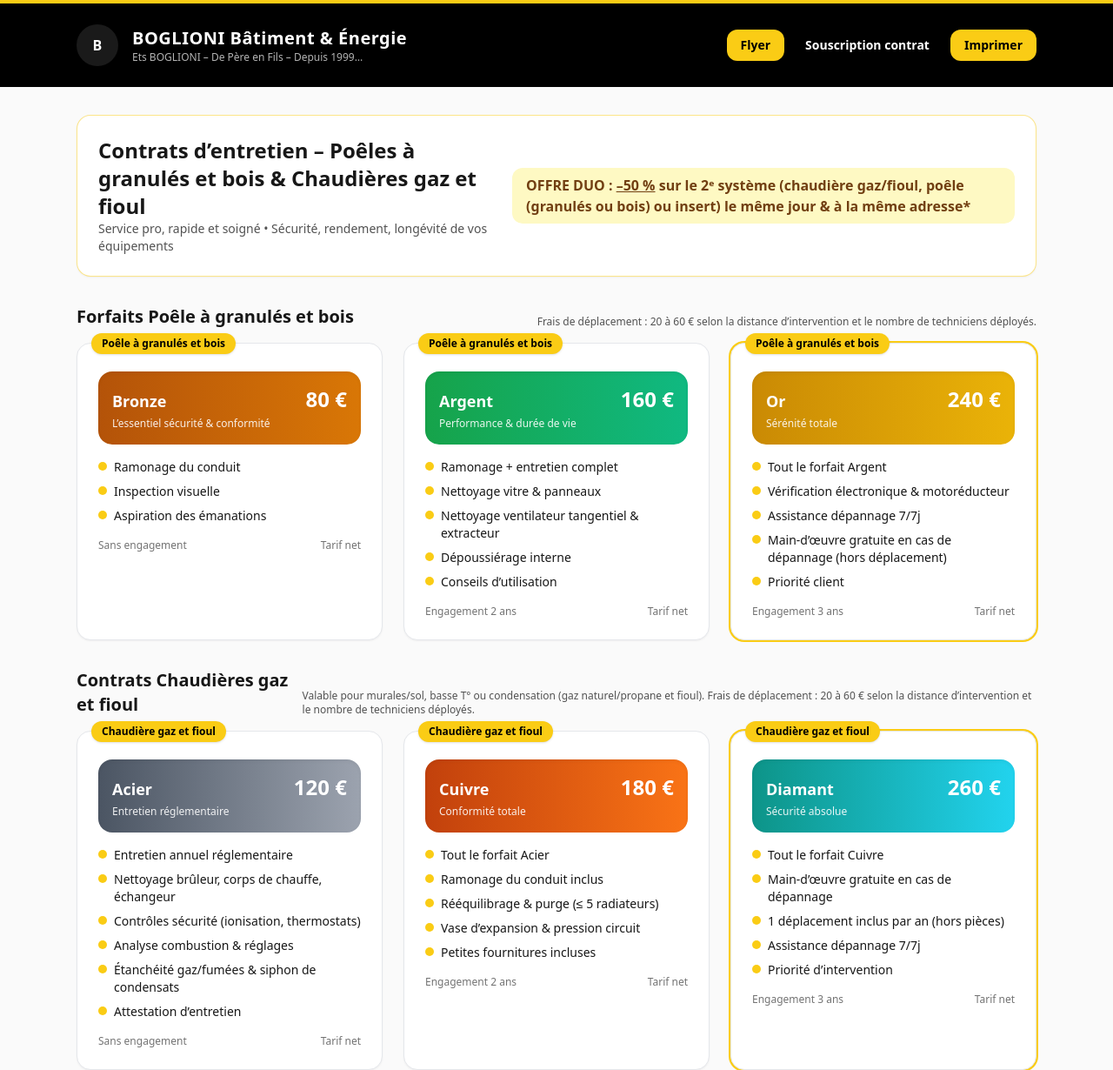
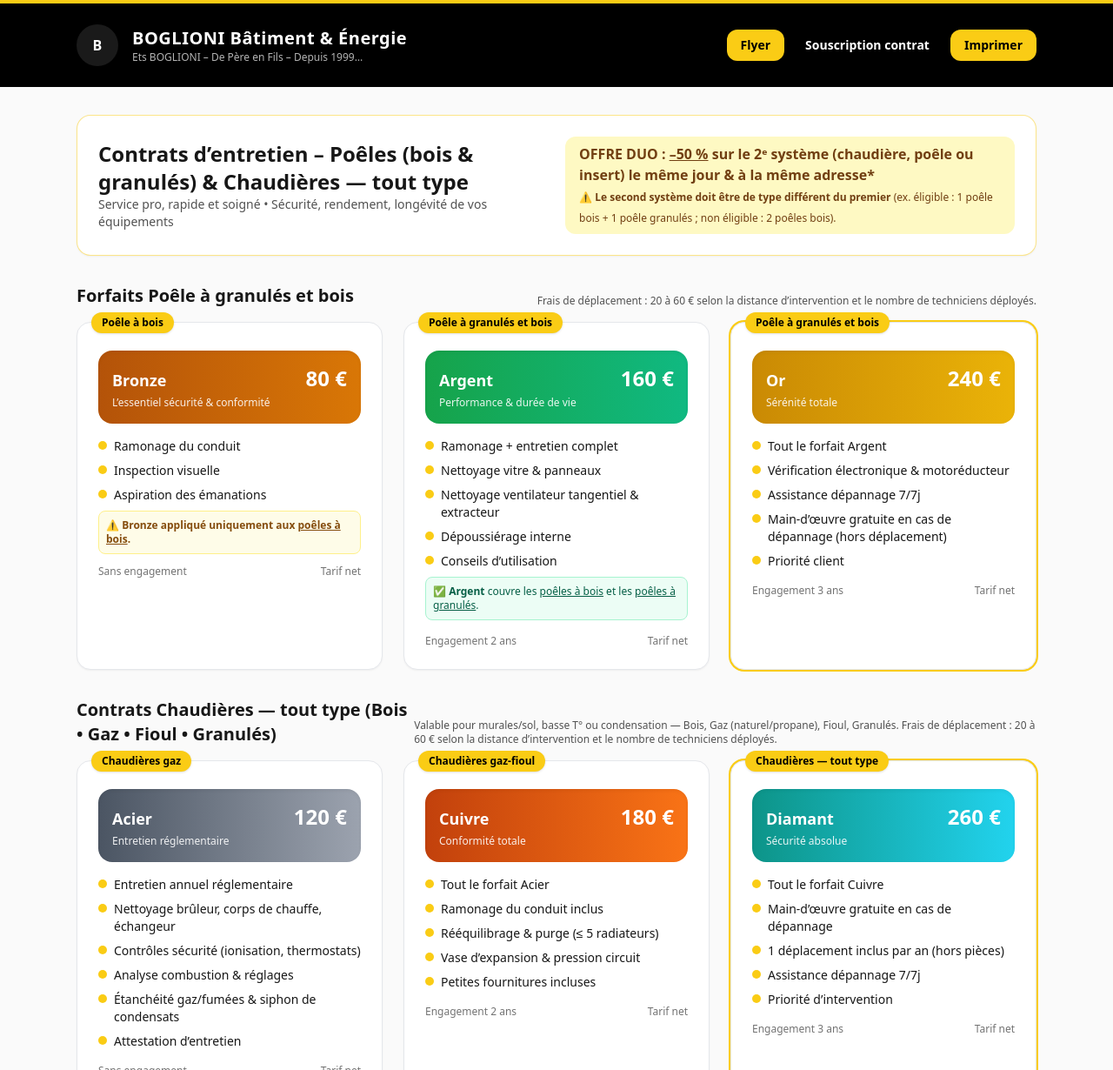
Before and after one commit to pdg-boglioni/boglioni-offres, a plain HTML site: page index.html in a window 1280 px wide. Shown: the top 1230 px of the page at 87% size. Drawn offline with nearby package versions, Linux system fonts and the light colour scheme.

Commit message:
Add files via upload

```diff
--- a/index.html
+++ b/index.html
@@ -6,7 +6,7 @@
   <title>BOGLIONI — Contrats d’entretien (Flyer + Souscription)</title>
   <script src="https://cdn.tailwindcss.com"></script>
   <style>
-    @media print { .print\\:hidden { display: none !important; } }
+    @media print { .print\:hidden { display: none !important; } }
   </style>
 </head>
 <body class="min-h-screen w-full bg-neutral-50 text-neutral-900">
@@ -34,11 +34,12 @@
         <div class="rounded-2xl border border-yellow-400/50 bg-white p-6 shadow-sm">
           <div class="flex flex-col gap-3 md:flex-row md:items-center md:justify-between">
             <div>
-              <h2 class="text-2xl font-bold">Contrats d’entretien – Poêles à granulés et bois &amp; Chaudières gaz et fioul</h2>
+              <h2 class="text-2xl font-bold">Contrats d’entretien – Poêles (bois &amp; granulés) &amp; Chaudières — tout type</h2>
               <p class="text-sm text-neutral-600">Service pro, rapide et soigné • Sécurité, rendement, longévité de vos équipements</p>
             </div>
             <div class="rounded-xl bg-yellow-100 px-4 py-2 text-yellow-900 font-semibold">
-              OFFRE DUO : <span class="underline">–50 %</span> sur le 2ᵉ système (chaudière gaz/fioul, poêle (granulés ou bois) ou insert) le même jour &amp; à la même adresse*
+              OFFRE DUO : <span class="underline">–50 %</span> sur le 2ᵉ système (chaudière, poêle ou insert) le même jour &amp; à la même adresse*<br>
+              <span class="text-xs font-normal">⚠️ <strong>Le second système doit être de type différent du premier</strong> (ex. éligible : 1 poêle bois + 1 poêle granulés ; non éligible : 2 poêles bois).</span>
             </div>
           </div>
         </div>
@@ -51,9 +52,9 @@
           <p class="text-xs text-neutral-600">Frais de déplacement : 20 à 60 € selon la distance d’intervention et le nombre de techniciens déployés.</p>
         </div>
         <div class='grid gap-6 md:grid-cols-3'>
-          <!-- Bronze -->
+          <!-- Bronze (bois uniquement) -->
           <div class="relative rounded-2xl border bg-white p-6 shadow-sm">
-            <div class="absolute -top-3 left-4 rounded-full bg-yellow-400 px-3 py-1 text-xs font-semibold text-black shadow">Poêle à granulés et bois</div>
+            <div class="absolute -top-3 left-4 rounded-full bg-yellow-400 px-3 py-1 text-xs font-semibold text-black shadow">Poêle à bois</div>
             <div class="mt-2 rounded-2xl bg-gradient-to-r from-amber-700 to-amber-600 p-4 text-white shadow-inner">
               <div class="flex items-baseline justify-between">
                 <h4 class="text-lg font-semibold">Bronze</h4>
@@ -66,13 +67,16 @@
               <li class="flex gap-2"><span class="mt-1 inline-block h-2.5 w-2.5 shrink-0 rounded-full bg-yellow-400"></span><span>Inspection visuelle</span></li>
               <li class="flex gap-2"><span class="mt-1 inline-block h-2.5 w-2.5 shrink-0 rounded-full bg-yellow-400"></span><span>Aspiration des émanations</span></li>
             </ul>
-            <div class="mt-4 flex items-center justify-between text-xs text-neutral-500">
+            <div class="mt-2 text-xs text-yellow-800 bg-yellow-50 border border-yellow-200 rounded-lg p-2">
+              ⚠️ <strong>Bronze appliqué uniquement aux <u>poêles à bois</u>.</strong>
+            </div>
+            <div class="mt-3 flex items-center justify-between text-xs text-neutral-500">
               <span>Sans engagement</span>
               <span>Tarif net</span>
             </div>
           </div>
 
-          <!-- Argent -->
+          <!-- Argent (bois + granulés) -->
           <div class="relative rounded-2xl border bg-white p-6 shadow-sm">
             <div class="absolute -top-3 left-4 rounded-full bg-yellow-400 px-3 py-1 text-xs font-semibold text-black shadow">Poêle à granulés et bois</div>
             <div class="mt-2 rounded-2xl bg-gradient-to-r from-green-600 to-emerald-500 p-4 text-white shadow-inner">
@@ -89,13 +93,16 @@
               <li class="flex gap-2"><span class="mt-1 inline-block h-2.5 w-2.5 shrink-0 rounded-full bg-yellow-400"></span><span>Dépoussiérage interne</span></li>
               <li class="flex gap-2"><span class="mt-1 inline-block h-2.5 w-2.5 shrink-0 rounded-full bg-yellow-400"></span><span>Conseils d’utilisation</span></li>
             </ul>
+            <div class="mt-2 text-xs text-emerald-800 bg-emerald-50 border border-emerald-200 rounded-lg p-2">
+              ✅ <strong>Argent</strong> couvre les <u>poêles à bois</u> et les <u>poêles à granulés</u>.
+            </div>
             <div class="mt-4 flex items-center justify-between text-xs text-neutral-500">
               <span>Engagement 2 ans</span>
               <span>Tarif net</span>
             </div>
           </div>
 
-          <!-- Or -->
+          <!-- Or (bois + granulés) -->
           <div class="relative rounded-2xl border bg-white p-6 shadow-sm ring-2 ring-yellow-400">
             <div class="absolute -top-3 left-4 rounded-full bg-yellow-400 px-3 py-1 text-xs font-semibold text-black shadow">Poêle à granulés et bois</div>
             <div class="mt-2 rounded-2xl bg-gradient-to-r from-yellow-600 to-yellow-500 p-4 text-white shadow-inner">
@@ -120,16 +127,16 @@
         </div>
       </section>
 
-      <!-- CHAUDIERES -->
+      <!-- CHAUDIÈRES -->
       <section class="mx-auto max-w-6xl px-6 pb-8">
         <div class="mb-4 flex items-end justify-between">
-          <h3 class="text-xl font-bold">Contrats Chaudières gaz et fioul</h3>
-          <p class="text-xs text-neutral-600">Valable pour murales/sol, basse T° ou condensation (gaz naturel/propane et fioul). Frais de déplacement : 20 à 60 € selon la distance d’intervention et le nombre de techniciens déployés.</p>
+          <h3 class="text-xl font-bold">Contrats Chaudières — tout type (Bois • Gaz • Fioul • Granulés)</h3>
+          <p class="text-xs text-neutral-600">Valable pour murales/sol, basse T° ou condensation — Bois, Gaz (naturel/propane), Fioul, Granulés. Frais de déplacement : 20 à 60 € selon la distance d’intervention et le nombre de techniciens déployés.</p>
         </div>
         <div class='grid gap-6 md:grid-cols-3'>
           <!-- Acier -->
           <div class="relative rounded-2xl border bg-white p-6 shadow-sm">
-            <div class="absolute -top-3 left-4 rounded-full bg-yellow-400 px-3 py-1 text-xs font-semibold text-black shadow">Chaudière gaz et fioul</div>
+            <div class="absolute -top-3 left-4 rounded-full bg-yellow-400 px-3 py-1 text-xs font-semibold text-black shadow">Chaudières gaz</div>
             <div class="mt-2 rounded-2xl bg-gradient-to-r from-gray-600 to-gray-400 p-4 text-white shadow-inner">
               <div class="flex items-baseline justify-between">
                 <h4 class="text-lg font-semibold">Acier</h4>
@@ -153,7 +160,7 @@
 
           <!-- Cuivre -->
           <div class="relative rounded-2xl border bg-white p-6 shadow-sm">
-            <div class="absolute -top-3 left-4 rounded-full bg-yellow-400 px-3 py-1 text-xs font-semibold text-black shadow">Chaudière gaz et fioul</div>
+            <div class="absolute -top-3 left-4 rounded-full bg-yellow-400 px-3 py-1 text-xs font-semibold text-black shadow">Chaudières gaz-fioul</div>
             <div class="mt-2 rounded-2xl bg-gradient-to-r from-orange-700 to-orange-500 p-4 text-white shadow-inner">
               <div class="flex items-baseline justify-between">
                 <h4 class="text-lg font-semibold">Cuivre</h4>
@@ -176,7 +183,7 @@
 
           <!-- Diamant -->
           <div class="relative rounded-2xl border bg-white p-6 shadow-sm ring-2 ring-yellow-400">
-            <div class="absolute -top-3 left-4 rounded-full bg-yellow-400 px-3 py-1 text-xs font-semibold text-black shadow">Chaudière gaz et fioul</div>
+            <div class="absolute -top-3 left-4 rounded-full bg-yellow-400 px-3 py-1 text-xs font-semibold text-black shadow">Chaudières — tout type</div>
             <div class="mt-2 rounded-2xl bg-gradient-to-r from-teal-600 to-cyan-400 p-4 text-white shadow-inner">
               <div class="flex items-baseline justify-between">
                 <h4 class="text-lg font-semibold">Diamant</h4>
@@ -212,7 +219,7 @@
         <div class="flex items-start justify-between">
           <div>
             <h2 class="text-2xl font-bold">Contrat d’entretien — Souscription</h2>
-            <p class="text-sm text-neutral-600">Poêles à granulés et bois • Chaudières gaz et fioul</p>
+            <p class="text-sm text-neutral-600">Poêles à granulés et bois • Chaudières — tout type (Bois • Gaz • Fioul • Granulés)</p>
           </div>
           <div class="text-right text-sm">
             <div class="font-semibold">BOGLIONI Bâtiment &amp; Énergie</div>
@@ -240,11 +247,10 @@
         <section class="mt-6">
           <h3 class="mb-2 text-lg font-semibold">2) Système principal (à cocher)</h3>
           <div class="rounded-xl border bg-white p-4">
-            <div class="grid gap-3 grid-cols-1 md:grid-cols-2">
+            <div class="grid gap-3 grid-cols-1 md:grid-cols-3">
               <label class="flex items-center gap-2 text-sm font-medium"><input type="checkbox" class="h-4 w-4 rounded border-neutral-400"><span>Poêle - granulés</span></label>
               <label class="flex items-center gap-2 text-sm font-medium"><input type="checkbox" class="h-4 w-4 rounded border-neutral-400"><span>Poêle - bois</span></label>
-              <label class="flex items-center gap-2 text-sm font-medium"><input type="checkbox" class="h-4 w-4 rounded border-neutral-400"><span>Chaudière - gaz</span></label>
-              <label class="flex items-center gap-2 text-sm font-medium"><input type="checkbox" class="h-4 w-4 rounded border-neutral-400"><span>Chaudière - fioul</span></label>
+              <label class="flex items-center gap-2 text-sm font-medium"><input type="checkbox" class="h-4 w-4 rounded border-neutral-400"><span>Chaudières — tout type (Bois • Gaz • Fioul • Granulés)</span></label>
             </div>
             <div class="grid gap-3 grid-cols-1 md:grid-cols-3 mt-3">
               <label class="flex flex-col text-sm"><span class="mb-1 font-medium">Marque</span><input class="rounded-lg border px-3 py-2 outline-none focus:ring-2 focus:ring-yellow-400"></label>
@@ -280,6 +286,7 @@
                       <div>Poêle : <strong>80 €</strong></div>
                     </div>
                   </div>
+                  <div class="text-xs text-yellow-800 bg-yellow-50 border border-yellow-200 rounded-lg p-2">⚠️ Bronze : <u>bois uniquement</u>.</div>
                 </label>
 
                 <label class="flex cursor-pointer flex-col gap-2 rounded-xl border p-3">
@@ -296,6 +303,7 @@
                       <div>Poêle : <strong>160 €</strong></div>
                     </div>
                   </div>
+                  <div class="text-xs text-emerald-800 bg-emerald-50 border border-emerald-200 rounded-lg p-2">✅ Argent : <u>bois &amp; granulés</u>.</div>
                 </label>
 
                 <label class="flex cursor-pointer flex-col gap-2 rounded-xl border p-3">
@@ -312,14 +320,14 @@
                       <div>Poêle : <strong>240 €</strong></div>
                     </div>
                   </div>
-                  <div class="text-xs text-neutral-600">Assistance dépannage 7/7j • MO dépannage gratuite (hors déplacement &amp; pièces) • Priorité</div>
+                  <div class="text-xs text-emerald-800 bg-emerald-50 border border-emerald-200 rounded-lg p-2">✅ Or : <u>bois &amp; granulés</u>.</div>
                 </label>
               </div>
             </div>
 
-            <!-- Souscription Chaudière -->
+            <!-- Souscription Chaudières -->
             <div>
-              <div class="mb-2 font-semibold">Chaudières gaz et fioul</div>
+              <div class="mb-2 font-semibold">Chaudières — tout type (Bois • Gaz • Fioul • Granulés)</div>
               <div class="grid grid-cols-1 gap-3 md:grid-cols-3">
                 <label class="flex cursor-pointer flex-col gap-2 rounded-xl border p-3">
                   <div class="flex items-center justify-between">
@@ -378,14 +386,13 @@
           <div class="rounded-xl border bg-white p-4">
             <div class="grid gap-3 grid-cols-1 md:grid-cols-2">
               <label class="flex items-center gap-2 text-sm font-medium"><input type="checkbox" class="h-4 w-4 rounded border-neutral-400"><span>Activer l’offre DUO</span></label>
-              <div class="text-xs text-neutral-600">Remise appliquée sur le forfait le moins cher. Hors déplacement &amp; pièces. Non cumulable.</div>
+              <div class="text-xs text-neutral-600">Remise appliquée sur le forfait le moins cher. Hors déplacement &amp; pièces. Non cumulable. <strong>Second système de type différent du premier.</strong></div>
             </div>
             <div class="mt-3 text-sm font-semibold">Système n°2 (à compléter si offre DUO)</div>
             <div class="grid gap-3 grid-cols-1 md:grid-cols-2 mt-2">
               <label class="flex items-center gap-2 text-sm font-medium"><input type="checkbox" class="h-4 w-4 rounded border-neutral-400"><span>Poêle - granulés</span></label>
               <label class="flex items-center gap-2 text-sm font-medium"><input type="checkbox" class="h-4 w-4 rounded border-neutral-400"><span>Poêle - bois</span></label>
-              <label class="flex items-center gap-2 text-sm font-medium"><input type="checkbox" class="h-4 w-4 rounded border-neutral-400"><span>Chaudière - gaz</span></label>
-              <label class="flex items-center gap-2 text-sm font-medium"><input type="checkbox" class="h-4 w-4 rounded border-neutral-400"><span>Chaudière - fioul</span></label>
+              <label class="flex items-center gap-2 text-sm font-medium md:col-span-2"><input type="checkbox" class="h-4 w-4 rounded border-neutral-400"><span>Chaudières — tout type (Bois • Gaz • Fioul • Granulés)</span></label>
             </div>
           </div>
         </section>
@@ -395,7 +402,7 @@
           <div class="rounded-xl border bg-white p-4">
             <ul class="list-disc pl-6 text-sm leading-relaxed text-neutral-700">
               <li>Frais de déplacement : <strong>20 à 60 €</strong> selon la distance d’intervention et le nombre de techniciens déployés.</li>
-              <li>Durée d’engagement : <strong>Poêle</strong> — Bronze sans engagement • Argent 2 ans • Or 3 ans. <strong>Chaudière</strong> — Acier sans engagement • Cuivre 2 ans • Diamant 3 ans. Reconduction tacite ; résiliation possible par courrier/mail 30 jours avant échéance.</li>
+              <li>Durée d’engagement : <strong>Poêle</strong> — Bronze sans engagement (bois uniquement) • Argent 2 ans (bois &amp; granulés) • Or 3 ans (bois &amp; granulés). <strong>Chaudière</strong> — Acier sans engagement • Cuivre 2 ans • Diamant 3 ans. Reconduction tacite ; résiliation possible par courrier/mail 30 jours avant échéance.</li>
               <li>Prix <strong>nets</strong>. Non assujetti à la TVA – art. 293 B du CGI. Pièces détachées, désembouage et réglages spécifiques : hors contrat.</li>
               <li>Interventions sous réserve d’accessibilité et d’état des installations.</li>
             </ul>
```
